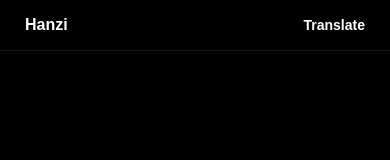
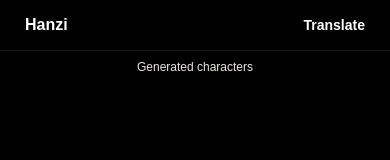
Before and after one commit to schofield-paul/hanzi, a React (Create React App) app: page / in a window 390 px wide. Shown: the top 160 px of the page. Built offline with nearby package versions, Linux system fonts and the light colour scheme.

Commit message:
update logo reflection text color

```diff
--- a/src/pages/Homepage/HomePage.module.css
+++ b/src/pages/Homepage/HomePage.module.css
@@ -202,6 +202,7 @@ h1 {
     font-size: 12px;
     margin-left: 0px;
     margin-right: 0px;
+    color: #ebe3e3;
   }
 
   .subtitle {
```
